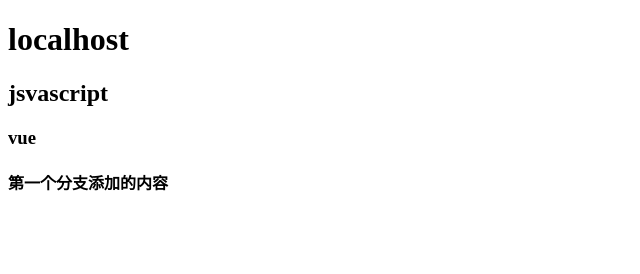
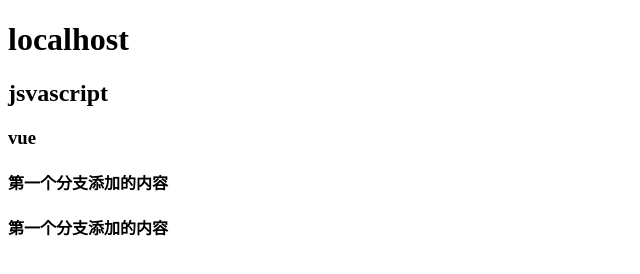
Before and after one commit to pikachewww/Warehouse, a plain HTML site: page 01.index.html in a window 1280 px wide. Shown: the whole page, without its empty margins (0-640 px from the left). Drawn offline with Linux system fonts and the light colour scheme.

Commit message:
版本三

```diff
--- a/01.index.html
+++ b/01.index.html
@@ -13,6 +13,9 @@
         <h3>vue<h3>
          <!--这是第一个分支  -->
          <h4>第一个分支添加的内容</h4>
+
+         <!-- 这是第二个分支 -->
+         <h4>第一个分支添加的内容</h4>
     </div>
     <script>
 
```
